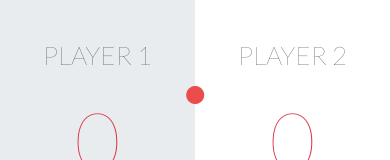
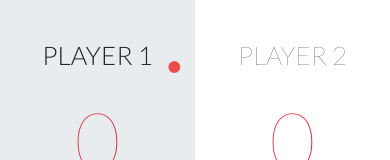
Before and after one commit to FlorentMaury/Dice-Game, a plain HTML site: page index.html in a window 390 px wide. Shown: the top 160 px of the page. Drawn offline with nearby package versions, Linux system fonts and the light colour scheme.

Commit message:
Ajout règle CSS '!important' sur h2.

```diff
--- a/design/style.scss
+++ b/design/style.scss
@@ -58,7 +58,7 @@ button {
 }
 
 .currentPlayer {
-    font-weight: 300;
+    font-weight: 300 !important;
 }
 
 .currentPlayer::after {
@@ -145,8 +145,14 @@ button {
     .globalScoreArea {
         font-size: .4rem;
         h2 {
-            font-size: 4rem;
+            font-size: 3rem;
         }
+    }
+
+    .currentPlayer::after {
+        font-size   : 80px;
+        position    : absolute;
+        padding-left: 0px;
     }
 
     #playerOneArea {
@@ -189,6 +195,7 @@ button {
         padding: 6px 45px;
     }
 
+
     #diceColumn {
         right : 30%;
         left  : 30%;
@@ -215,6 +222,13 @@ button {
 
     .currentScoreBlock {
         width: 90%;
+    }
+
+    .currentPlayer::after {
+        font-size   : 40px;
+        position    : absolute;
+        color       : #EB4D4D;
+        padding-left: 10px;
     }
 
     #dice {
--- a/script/script.js
+++ b/script/script.js
@@ -99,6 +99,7 @@ function save() {
     last = 0;
 }
 
+
     // AJOUT DES ÉVÈNEMENTS ET ÉCOUTEURS.
 
 newGame.addEventListener('click', () => {
```
Also changed, not shown: design/style.css, 1 other file.
